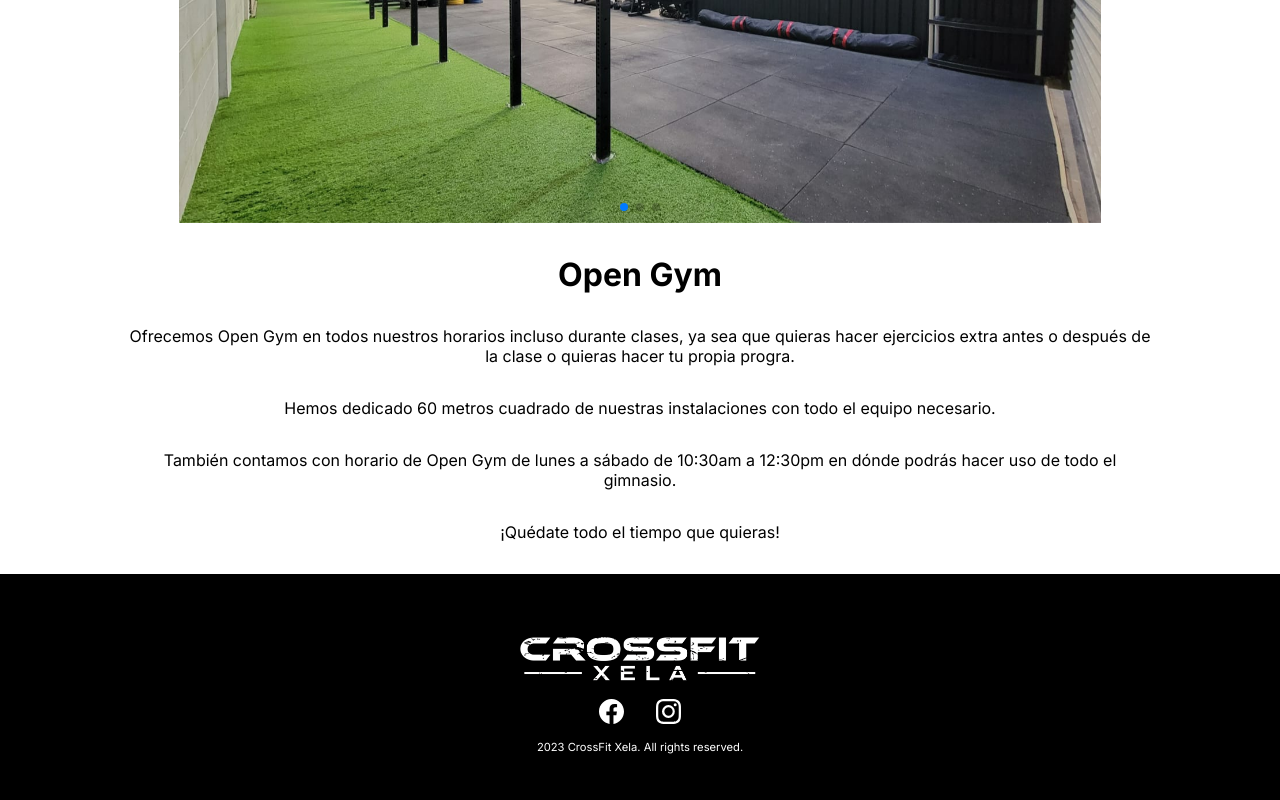
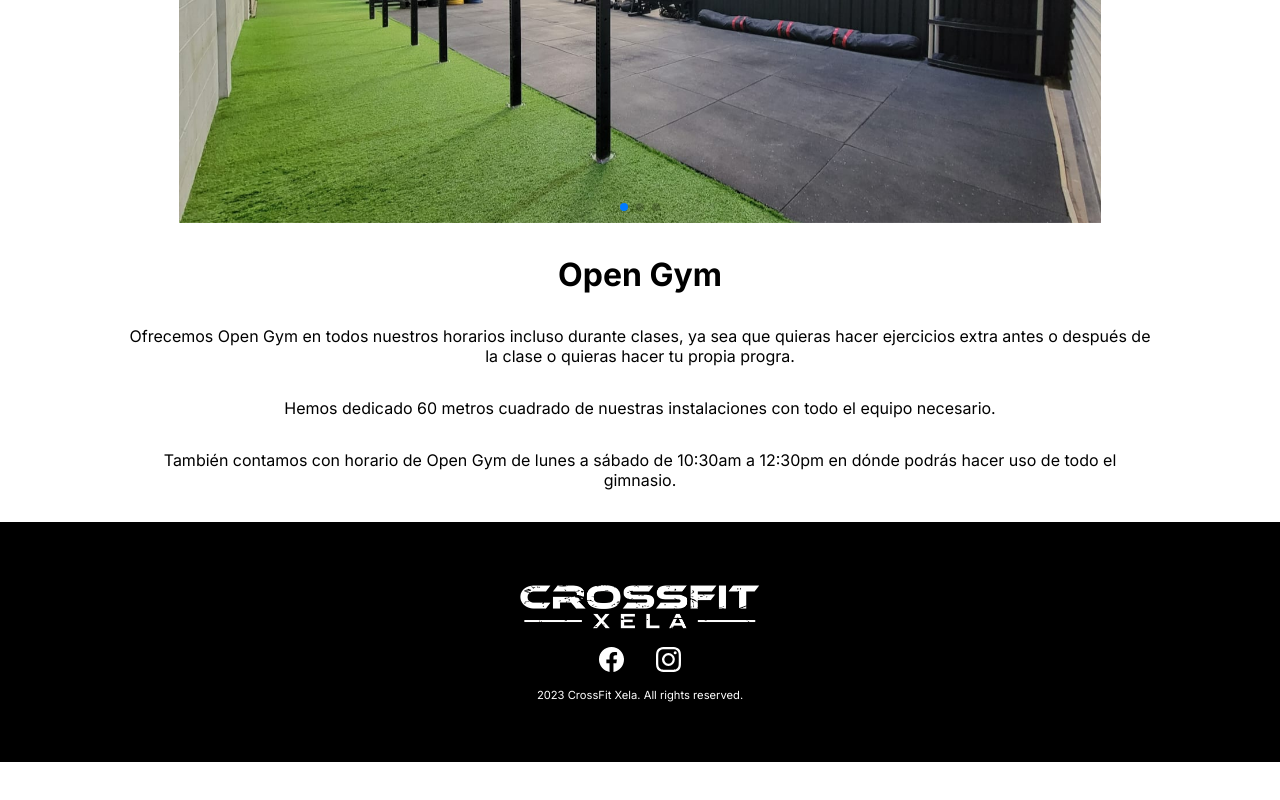
Before and after one commit to diegoyon/crossfit-xela, a React (Create React App) app: page /opengym in a window 1280 px wide. Shown: the part 1121-1921 px from the top of the page. After the commit the page ends 1883 px from the top, so only its background shows below. Built offline with nearby package versions, Linux system fonts and the light colour scheme.

Commit message:
fix redirect to top of page

```diff
--- a/src/OpenGymPage/OpenGymPage.tsx
+++ b/src/OpenGymPage/OpenGymPage.tsx
@@ -66,7 +66,6 @@ const OpenGymPage = () => {
           También contamos con horario de Open Gym de lunes a sábado de 10:30am
           a 12:30pm en dónde podrás hacer uso de todo el gimnasio.
         </p>
-        <p>¡Quédate todo el tiempo que quieras!</p>
       </div>
     </>
   );
--- a/src/PersonalPage/PersonalPage.tsx
+++ b/src/PersonalPage/PersonalPage.tsx
@@ -1,4 +1,4 @@
-import React from 'react';
+import React, { useLayoutEffect } from 'react';
 import Home from '../HomePage/section1/Home';
 import personalhome from '../images/personalhome.jpg';
 import { Swiper, SwiperSlide } from 'swiper/react';
@@ -15,6 +15,9 @@ import personal1 from '../images/personal1.jpg';
 import personal2 from '../images/personal2.jpg';
 
 const PersonalPage = () => {
+  useLayoutEffect(() => {
+    window.scrollTo(0, 0);
+  });
   return (
     <>
       <Home
```
